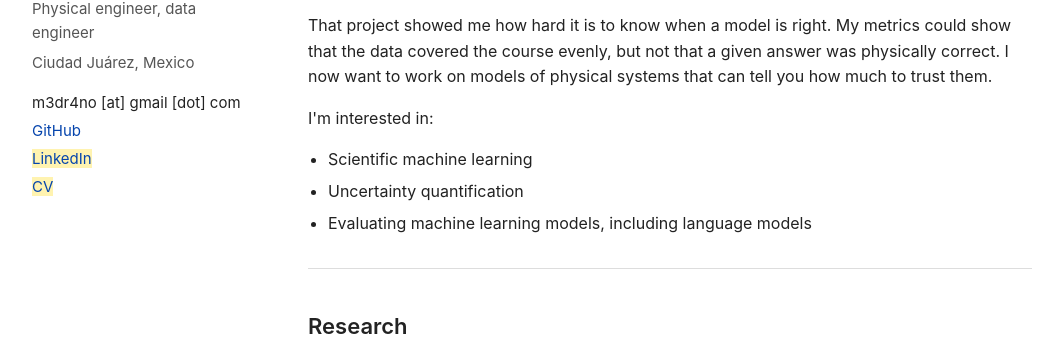
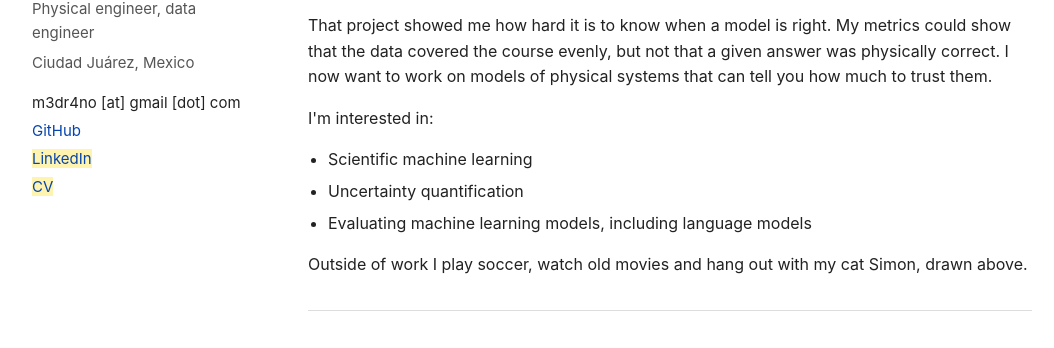
Before and after one commit to qgalinier/jesusberumen, a plain HTML site: page index.html in a window 1280 px wide. Shown: the part 396-744 px from the top of the page, without its empty margins (108-1162 px from the left). Drawn offline with Linux system fonts and the light colour scheme.

Commit message:
Add a line about life outside work

```diff
--- a/index.html
+++ b/index.html
@@ -83,6 +83,8 @@
   <li>Evaluating machine learning models, including language models</li>
 </ul>
 
+<p>Outside of work I play soccer, watch old movies and hang out with my cat Simon, drawn above.</p>
+
 <hr>
 <h2 id="research">Research</h2>
 
```
